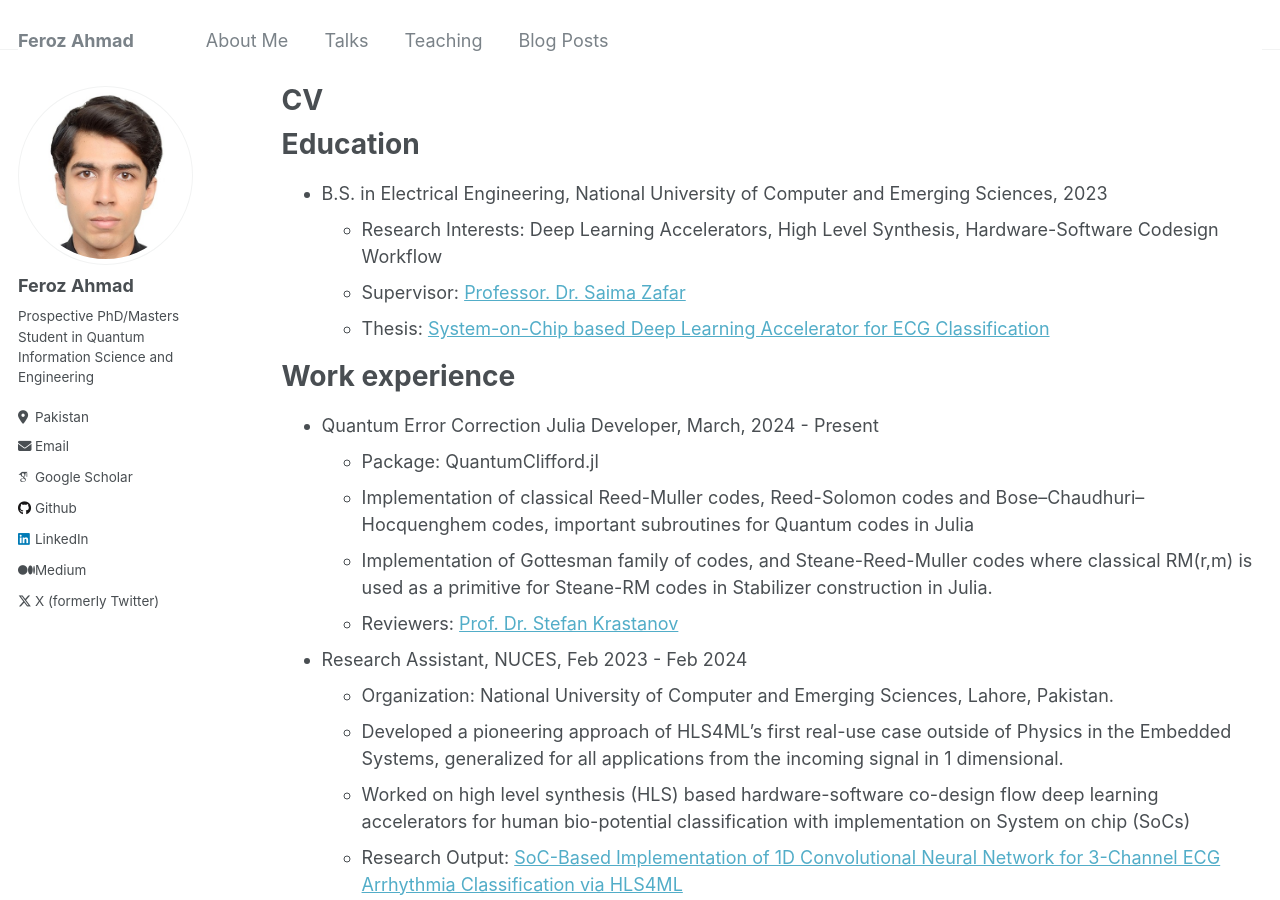
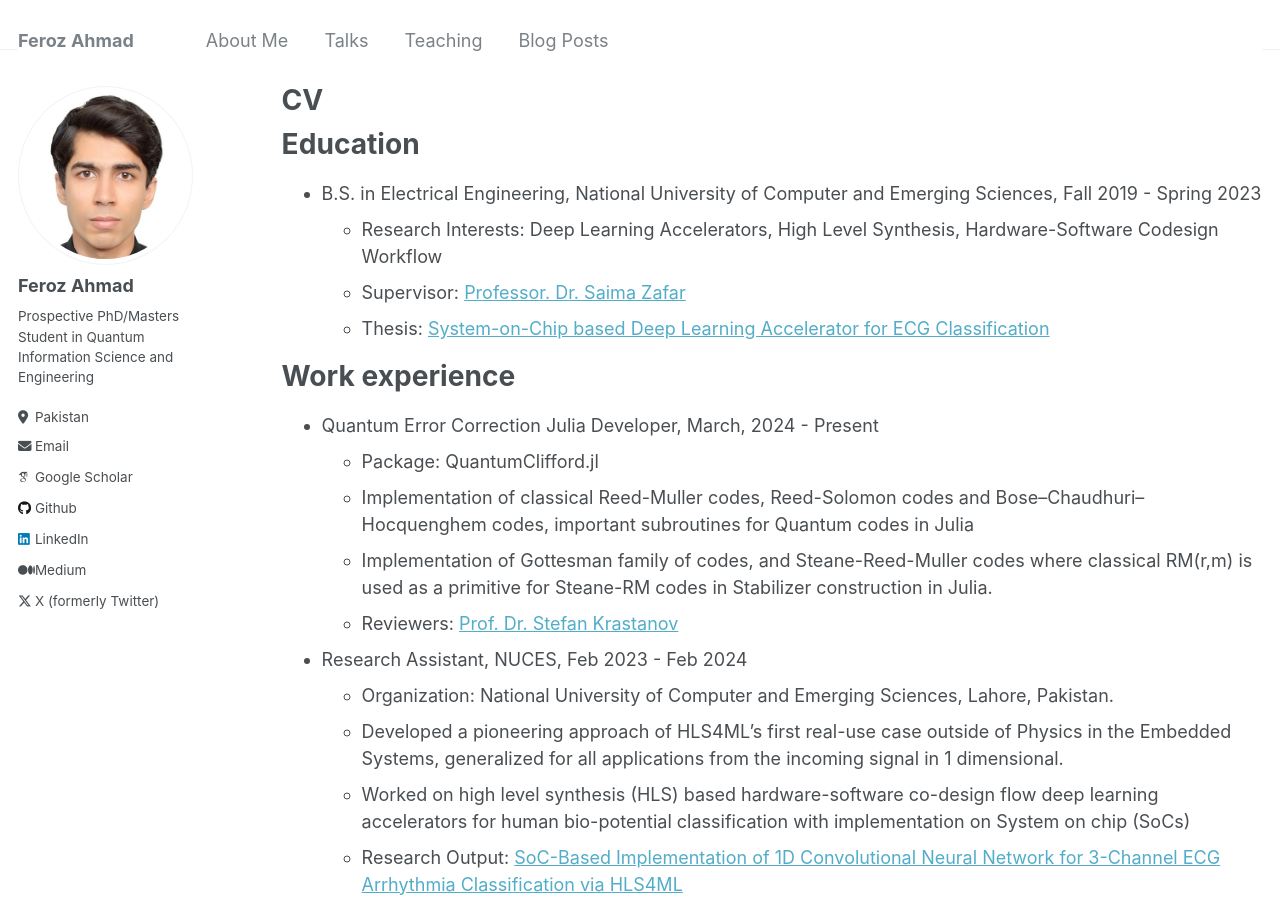
Before and after one commit to Fe-r-oz/Fe-r-oz.github.io, a Jekyll site: the page built from _pages/cv.md, in a window 1280 px wide and 900 px high. Built offline with Jekyll 4.4.1, drawn with Linux system fonts in a browser that asks for light colours; some web fonts are replaced.

Commit message:
Update cv.md

```diff
--- a/_pages/cv.md
+++ b/_pages/cv.md
@@ -11,7 +11,7 @@ redirect_from:
 
 Education
 ======
-* B.S. in Electrical Engineering, National University of Computer and Emerging Sciences, 2023
+* B.S. in Electrical Engineering, National University of Computer and Emerging Sciences, Fall 2019 - Spring 2023
   * Research Interests: Deep Learning Accelerators, High Level Synthesis, Hardware-Software Codesign Workflow
   * Supervisor: [Professor. Dr. Saima Zafar](https://lhr.nu.edu.pk/ee/facultyProfile/4198)
   * Thesis: [System-on-Chip based Deep Learning Accelerator for ECG Classification](https://drive.google.com/file/d/1Hf5TzoBrv4sndfoux04q8yrBUtrl11RA/view?usp=sharing)
```
